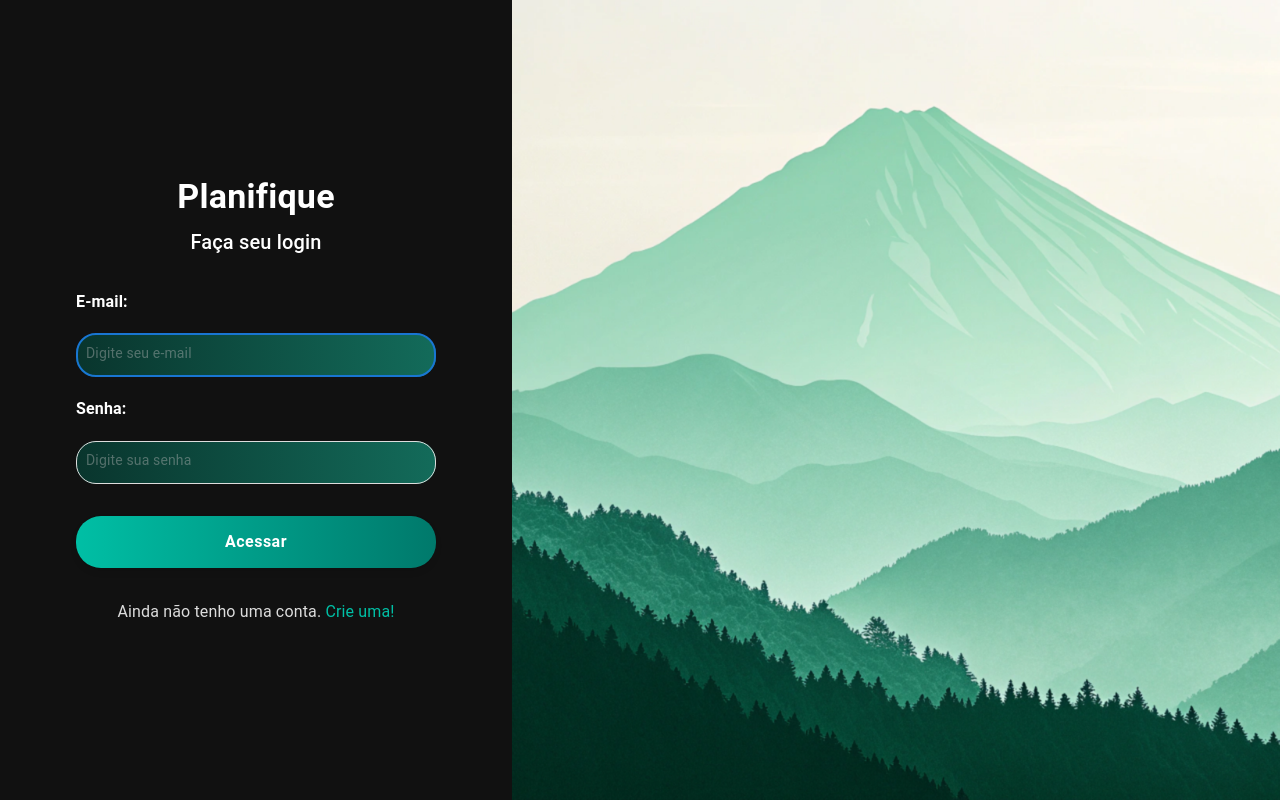
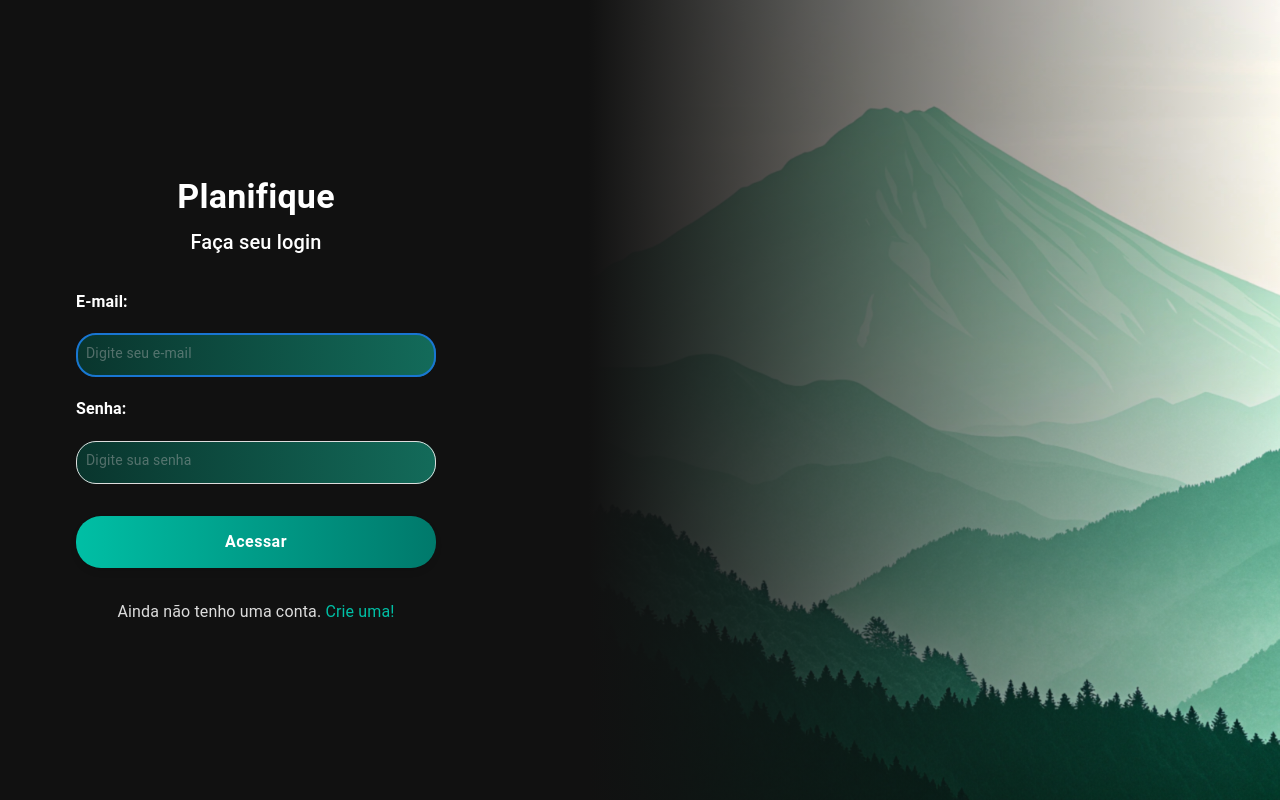
Before and after one commit to O-Farias/PlanifiqueV1-Frontend, a React (Vite) app: page / in a window 1280 px wide. Built offline with nearby package versions, Linux system fonts and the light colour scheme.

Commit message:
adiciona `gradiente` na tela de login

```diff
--- a/src/components/auth/Login.tsx
+++ b/src/components/auth/Login.tsx
@@ -82,7 +82,6 @@ const Login: React.FC = () => {
           noValidate
           sx={{ width: "100%", maxWidth: 360 }}
         >
-          {/* Texto acima do campo E-mail */}
           <Typography
             sx={{
               color: "#fff",
@@ -123,7 +122,6 @@ const Login: React.FC = () => {
               },
             }}
           />
-          {/* Texto acima do campo Senha */}
           <Typography
             sx={{
               color: "#fff",
@@ -193,7 +191,6 @@ const Login: React.FC = () => {
               "Acessar"
             )}
           </Button>
-
           <Typography
             sx={{
               textAlign: "center",
@@ -210,13 +207,25 @@ const Login: React.FC = () => {
         </Box>
       </Box>
 
-      {/* Seção da direita - Imagem */}
+      {/* Seção da direita - Imagem com gradiente de transição */}
       <Box
         sx={{
           width: "60%",
           backgroundImage: `url(${loginImage})`,
           backgroundSize: "cover",
           backgroundPosition: "center",
+          position: "relative",
+          "&::before": {
+            content: '""',
+            position: "absolute",
+            top: 0,
+            left: 0,
+            width: "100%",
+            height: "100%",
+            background: "linear-gradient(to right, #111 10%, transparent 100%)", // Ajuste do gradiente
+            zIndex: 1,
+          },
+          zIndex: 0,
         }}
       ></Box>
     </Box>
```
